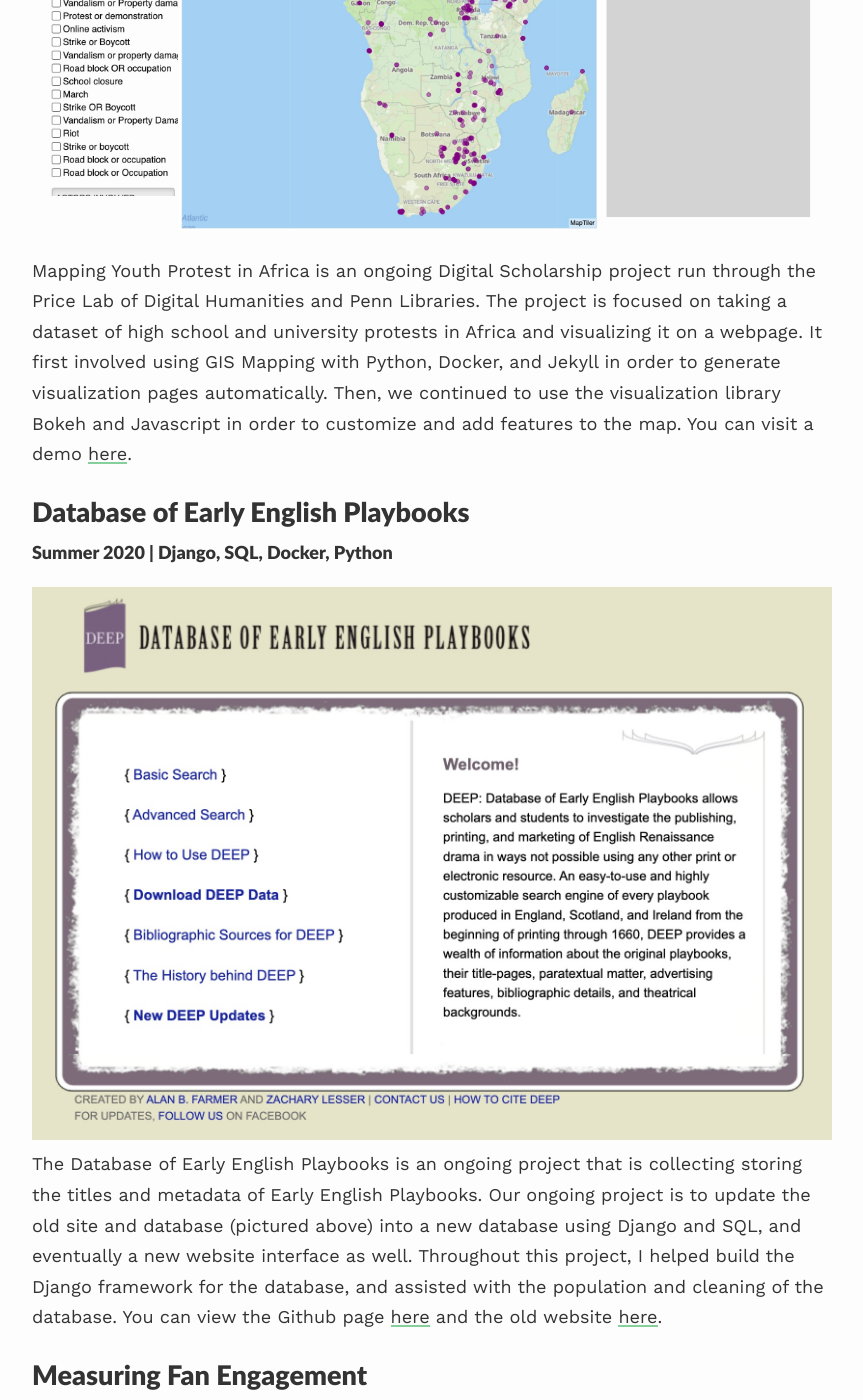
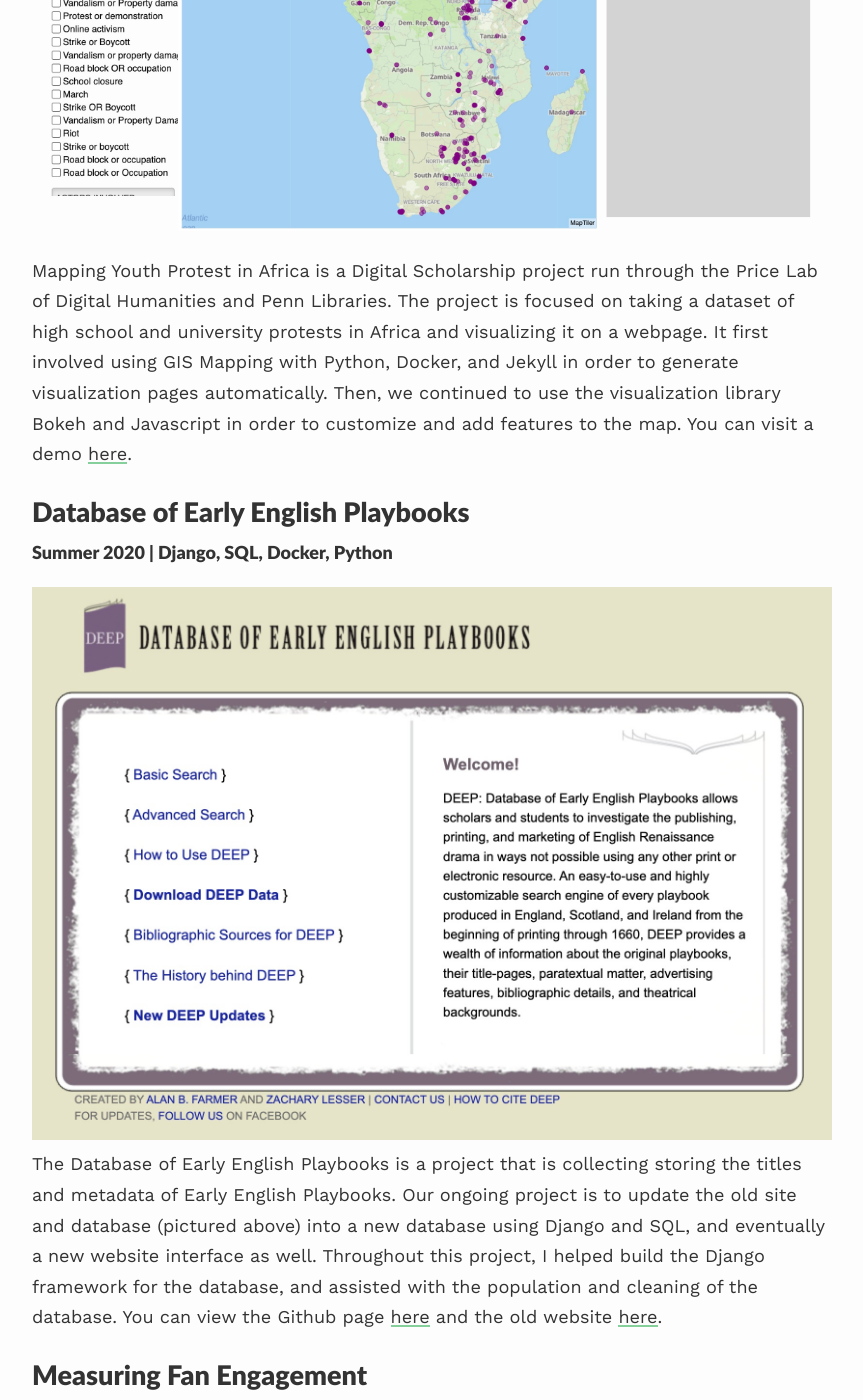
Before and after one commit to joelsjlee/web-2022, a Jekyll site: the page built from _projects/penn.md, in a window 1280 px wide and 1400 px high, scrolled down 1699 px. Shown: the whole window, without its empty margins (208-1071 px from the left). Built offline with Jekyll 4.4.1, drawn with Linux system fonts in a browser that asks for light colours; nearby versions of some CDN libraries; some of the changed text lies outside the part shown.

Commit message:
edit penn projects

```diff
--- a/_projects/penn.md
+++ b/_projects/penn.md
@@ -14,12 +14,12 @@
 # Mapping Youth Protest in Africa
 #### Summer 2020 | GIS, Python, Javascript, HTML, Bokeh, Jekyll
 ![An interactive map plotting school protests in Africa.](../../assets/images/penn-map.jpg)
-Mapping Youth Protest in Africa is an ongoing Digital Scholarship project run through the Price Lab of Digital Humanities and Penn Libraries. The project is focused on taking a dataset of high school and university protests in Africa and visualizing it on a webpage. It first involved using GIS Mapping with Python, Docker, and Jekyll in order to generate visualization pages automatically. Then, we continued to use the visualization library Bokeh and Javascript in order to customize and add features to the map. You can visit a demo [here](https://senderle.github.io/spa/).
+Mapping Youth Protest in Africa is a Digital Scholarship project run through the Price Lab of Digital Humanities and Penn Libraries. The project is focused on taking a dataset of high school and university protests in Africa and visualizing it on a webpage. It first involved using GIS Mapping with Python, Docker, and Jekyll in order to generate visualization pages automatically. Then, we continued to use the visualization library Bokeh and Javascript in order to customize and add features to the map. You can visit a demo [here](https://senderle.github.io/spa/).
 
 # Database of Early English Playbooks
 #### Summer 2020 | Django, SQL, Docker, Python
 ![The front page of the Database of Early English Playbooks project.](../../assets/images/penn-deep.jpg)
-The Database of Early English Playbooks is an ongoing project that is collecting storing the titles and metadata of Early English Playbooks. Our ongoing project is to update the old site and database (pictured above) into a new database using Django and SQL, and eventually a new website interface as well. Throughout this project, I helped build the Django framework for the database, and assisted with the population and cleaning of the database. You can view the Github page [here](https://github.com/upenn-libraries/deep) and the old website [here](http://deep.sas.upenn.edu/s).
+The Database of Early English Playbooks is a project that is collecting storing the titles and metadata of Early English Playbooks. Our ongoing project is to update the old site and database (pictured above) into a new database using Django and SQL, and eventually a new website interface as well. Throughout this project, I helped build the Django framework for the database, and assisted with the population and cleaning of the database. You can view the Github page [here](https://github.com/upenn-libraries/deep) and the old website [here](http://deep.sas.upenn.edu/s).
 
 # Measuring Fan Engagement
 #### Summer-Fall 2019 | Python, Javascript, Bokeh, Jekyll
```
Also changed, not shown: other parts of _projects/penn.md (+1 -1 lines).
